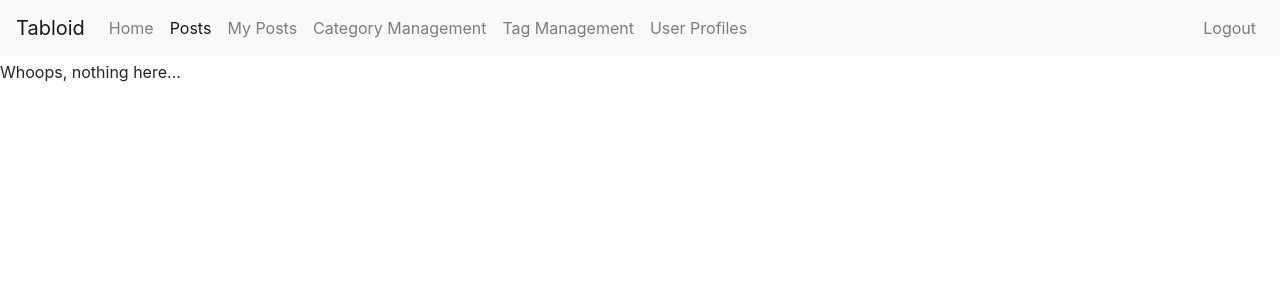
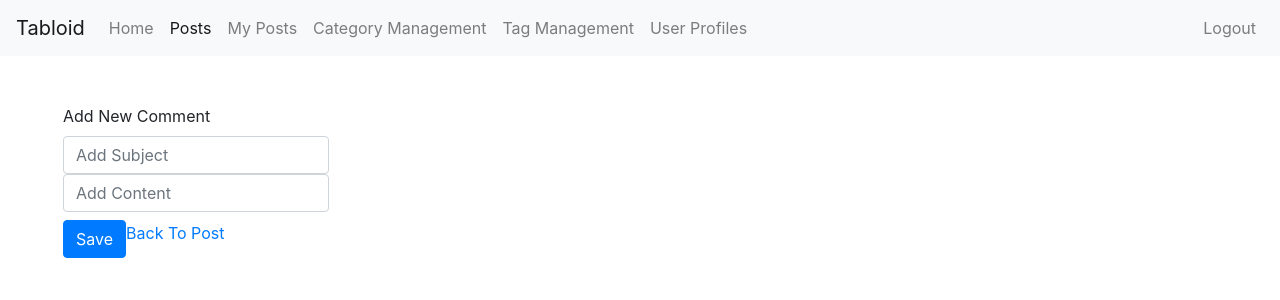
Before and after one commit to NewForce-Cohort-6/tabloidfullstack-mashed-potatoes, a React (Create React App) app in the folder Tabloid/client/: page /posts/1/addComment in a window 1280 px wide. Shown: the top 300 px of the page. Built offline with nearby package versions, Linux system fonts and the light colour scheme; sample sign-in values are in the browser's storage.

Commit message:
New Main commit

```diff
--- a/Tabloid/client/src/components/ApplicationViews.js
+++ b/Tabloid/client/src/components/ApplicationViews.js
@@ -13,9 +13,11 @@ import CategoryList from "./categories/CategoryList";
 import PostForm from "./posts/PostForm";
 import CategoryForm from "./categories/CategoryForm";
 import PostDelete from "./posts/DeletePost";
-import CategoryDelete from "./categories/CategoryDelete"
-import CategoryEdit from "./categories/CategoryEdit"
+import CategoryDelete from "./categories/CategoryDelete";
+import CategoryEdit from "./categories/CategoryEdit";
 import { PostComments } from "./comments/PostComments";
+import { AddComment } from "./comments/AddComment";
+
 
 
 export default function ApplicationViews() {
@@ -40,6 +42,8 @@ export default function ApplicationViews() {
       <Route path="/editCategory/:id" element={<CategoryEdit />} />
       <Route path="/my-posts/:id/comments" element={<PostComments isMy={true} />} />
       <Route path="/posts/:id/comments" element={<PostComments isMy={false} />} />
+      <Route path ="/my-posts/:id/addComment" element={<AddComment isMy={true}/>} />
+      <Route path ="/posts/:id/addComment" element={<AddComment isMy={false}/>} />
       <Route path="*" element={<p>Whoops, nothing here...</p>} />
 
     </Routes>
--- a/Tabloid/client/src/components/comments/AddComment.js
+++ b/Tabloid/client/src/components/comments/AddComment.js
@@ -4,7 +4,7 @@ import { addComment } from "../../Managers/CommentManager";
 import { getCurrentUser } from "../../Managers/UserProfileManager";
 import { CardLink } from "reactstrap";
 
-export const CommentNew = ({isMy}) => {
+export const AddComment = ({isMy}) => {
     const navigate = useNavigate();
     const currentUser = getCurrentUser();
     const { id } = useParams();
@@ -18,7 +18,7 @@ export const CommentNew = ({isMy}) => {
     })
 
 
-    const handleSaveNewComment = (event) => { //need to complete
+    const handleSaveNewComment = (event) => {
         event.preventDefault()
         const newCommentToSendToApi = {
             subject:newComment.subject,
@@ -47,8 +47,8 @@ export const CommentNew = ({isMy}) => {
             <form className="m-5" onSubmit={handleSaveNewComment}>
                 <div className="col-md-3">
                     <label htmlFor="tag">Add New Comment</label>
-                    <input type="text" placeholder="add subject" onChange={saveNewComment} className="form-control" id="subject" />
-                    <input type="text" placeholder="add content"  onChange={saveNewComment} className="form-control" id="content" />
+                    <input type="text" placeholder="Add Subject" onChange={saveNewComment} className="form-control" id="subject" />
+                    <input type="text" placeholder="Add Content"  onChange={saveNewComment} className="form-control" id="content" />
                 <button type="submit" className="btn btn-primary mt-2" >Save</button>
                 {isMy ?
                         <CardLink href={`/my-posts/${id}`}>
--- a/Tabloid/client/src/components/posts/PostDetails.js
+++ b/Tabloid/client/src/components/posts/PostDetails.js
@@ -5,7 +5,7 @@ import CardLink from "reactstrap/lib/CardLink";
 import { getPost } from "../../Managers/PostManager";
 
 
-export const PostDetails = ({isMy}) => {
+export const PostDetails = ({ isMy }) => {
     const [post, setPost] = useState();
     const { id } = useParams();
     const navigate = useNavigate();
@@ -40,7 +40,7 @@ export const PostDetails = ({isMy}) => {
 
                 {/* making sure a user only has access to the delete button if they were the one who created it */}
                 {userObject.id == post.userProfileId
-                ? <button onClick={ e => navigate(`/deletePost/${id}`) }>Delete</button>
+                    ? <button onClick={e => navigate(`/deletePost/${id}`)}>Delete</button>
                     : ""
                 }
                 {/* {post?.comments.length ? post?.comments?.map(comment =>
@@ -49,13 +49,21 @@ export const PostDetails = ({isMy}) => {
             </CardBody>
             <CardBody>
                 {isMy ?
+                    <>
                         <CardLink href="/my-posts">
                             Go back to list
+                        </CardLink><CardLink href={`/my-posts/${id}/addComment`}>
+                            Add Comment
                         </CardLink>
+                    </>
                     :
+                    <>
                         <CardLink href="/posts">
                             Go back to list
+                        </CardLink><CardLink href={`/posts/${id}/addComment`}>
+                            Add Comment
                         </CardLink>
+                    </>
                 }
                 {isMy ?
                     <CardLink href={`/my-posts/${id}/comments`}>
```
Lines whose indentation alone changed are shown as unchanged.
